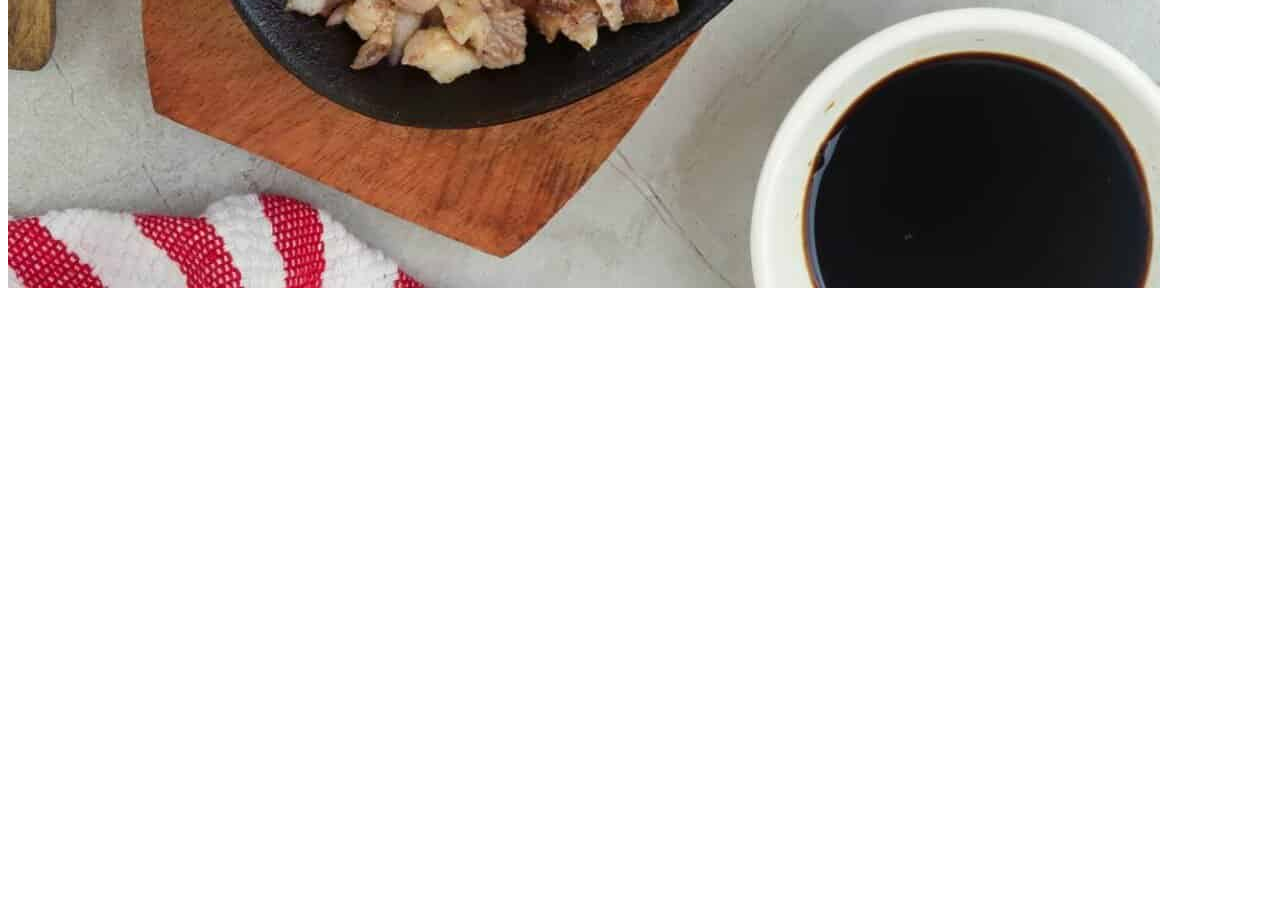
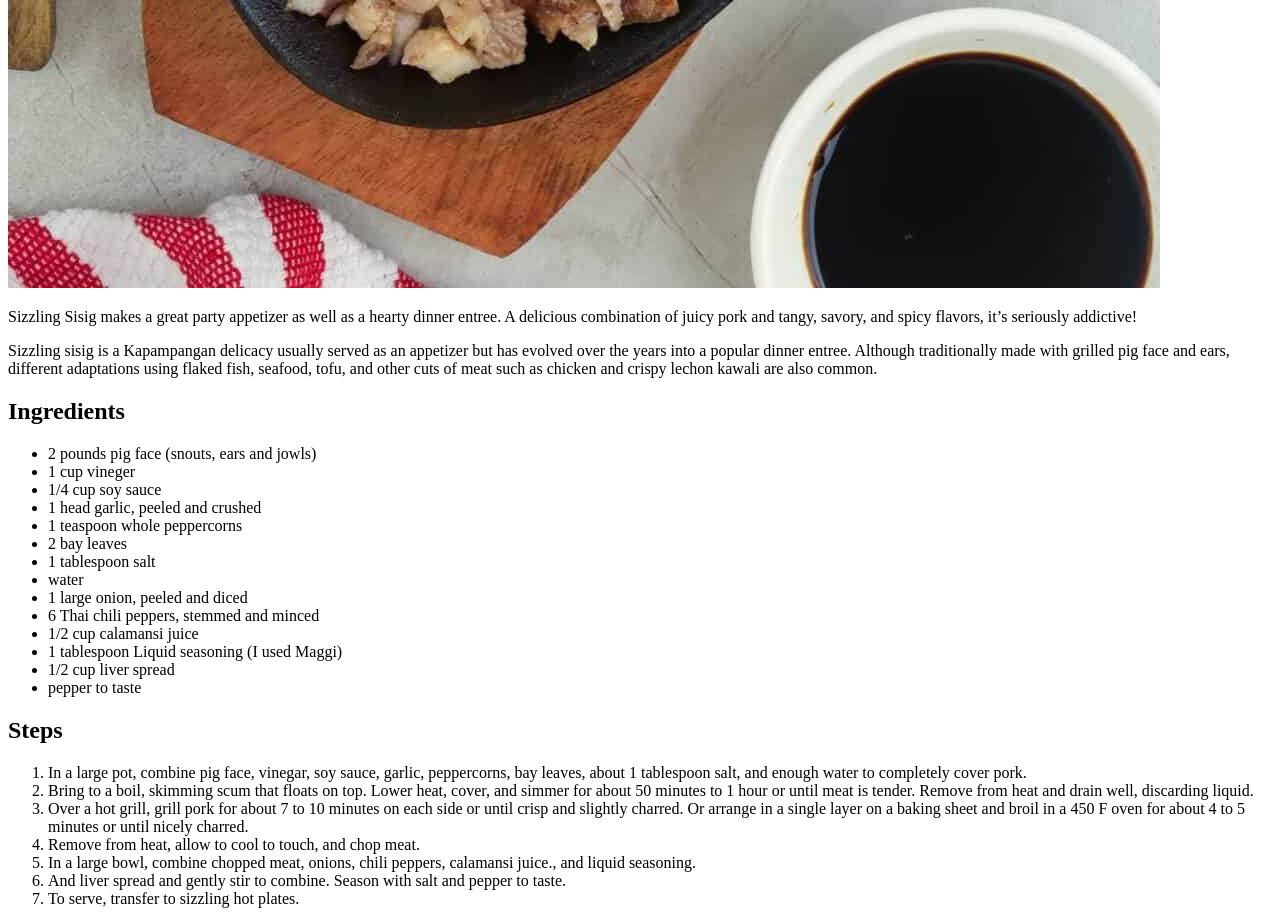
Before and after one commit to gagaaab/odin-recipes, a plain HTML site: page recipes/sisig.html in a window 1280 px wide. Shown: the part 1328-2252 px from the top of the page. Before the commit the page ends 1628 px from the top, so only its background shows below. Drawn offline with Linux system fonts and the light colour scheme.

Commit message:
Add ingredients and steps to sisig.html

```diff
--- a/recipes/sisig.html
+++ b/recipes/sisig.html
@@ -9,5 +9,34 @@
 <body>
     <h1>Sizzling Sisig</h1>
     <img src="../images/sisig.jpg">
+    <p>Sizzling Sisig makes a great party appetizer as well as a hearty dinner entree. A delicious combination of juicy pork and tangy, savory, and spicy flavors, it’s seriously addictive!</p>
+    <p>Sizzling sisig is a Kapampangan delicacy usually served as an appetizer but has evolved over the years into a popular dinner entree. Although traditionally made with grilled pig face and ears, different adaptations using flaked fish, seafood, tofu, and other cuts of meat such as chicken and crispy lechon kawali are also common.</p>
+    <h2>Ingredients</h2>
+    <ul>
+        <li>2 pounds pig face (snouts, ears and jowls)</li>
+        <li>1 cup vineger</li>
+        <li>1/4 cup soy sauce</li>
+        <li>1 head garlic, peeled and crushed</li>
+        <li>1 teaspoon whole peppercorns</li>
+        <li>2 bay leaves</li>
+        <li>1 tablespoon salt</li>
+        <li>water</li>
+        <li>1 large onion, peeled and diced</li>
+        <li>6 Thai chili peppers, stemmed and minced</li>
+        <li>1/2 cup calamansi juice</li>
+        <li>1 tablespoon Liquid seasoning (I used Maggi)</li>
+        <li>1/2 cup liver spread</li>
+        <li>pepper to taste</li>
+    </ul>
+    <h2>Steps</h2>
+    <ol>
+        <li>In a large pot, combine pig face, vinegar, soy sauce, garlic, peppercorns, bay leaves, about 1 tablespoon salt,  and enough water to completely cover pork.</li>
+        <li>Bring to a boil, skimming scum that floats on top. Lower heat, cover, and simmer for about 50 minutes to 1 hour or until meat is tender. Remove from heat and drain well, discarding liquid.</li>
+        <li>Over a hot grill, grill pork for about 7 to 10 minutes on each side or until crisp and slightly charred. Or arrange in a single layer on a baking sheet and broil in a 450 F oven for about 4 to 5 minutes or until nicely charred.</li>
+        <li>Remove from heat, allow to cool to touch, and chop meat.</li>
+        <li>In a large bowl, combine chopped meat, onions, chili peppers, calamansi juice., and liquid seasoning.</li>
+        <li>And liver spread and gently stir to combine. Season with salt and pepper to taste.</li>
+        <li>To serve, transfer to sizzling hot plates.</li>
+    </ol>
 </body>
 </html>
```
